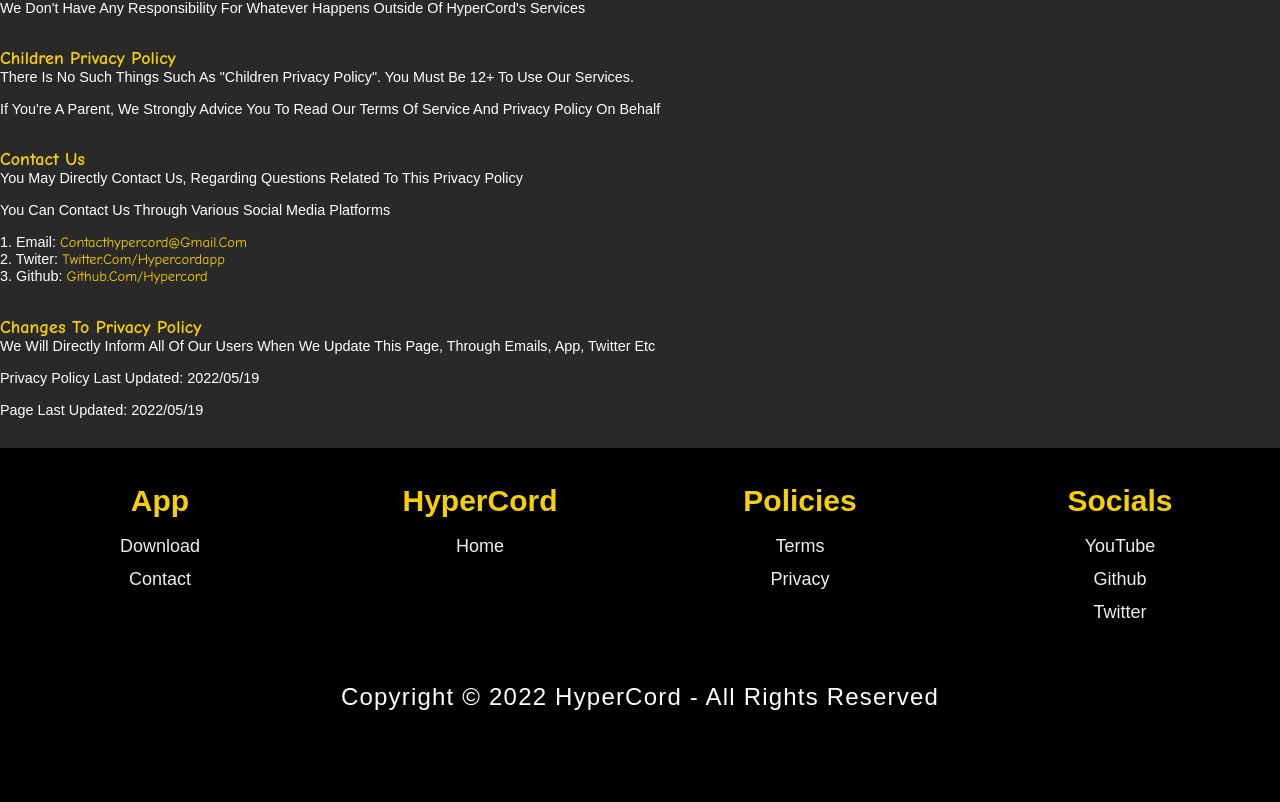
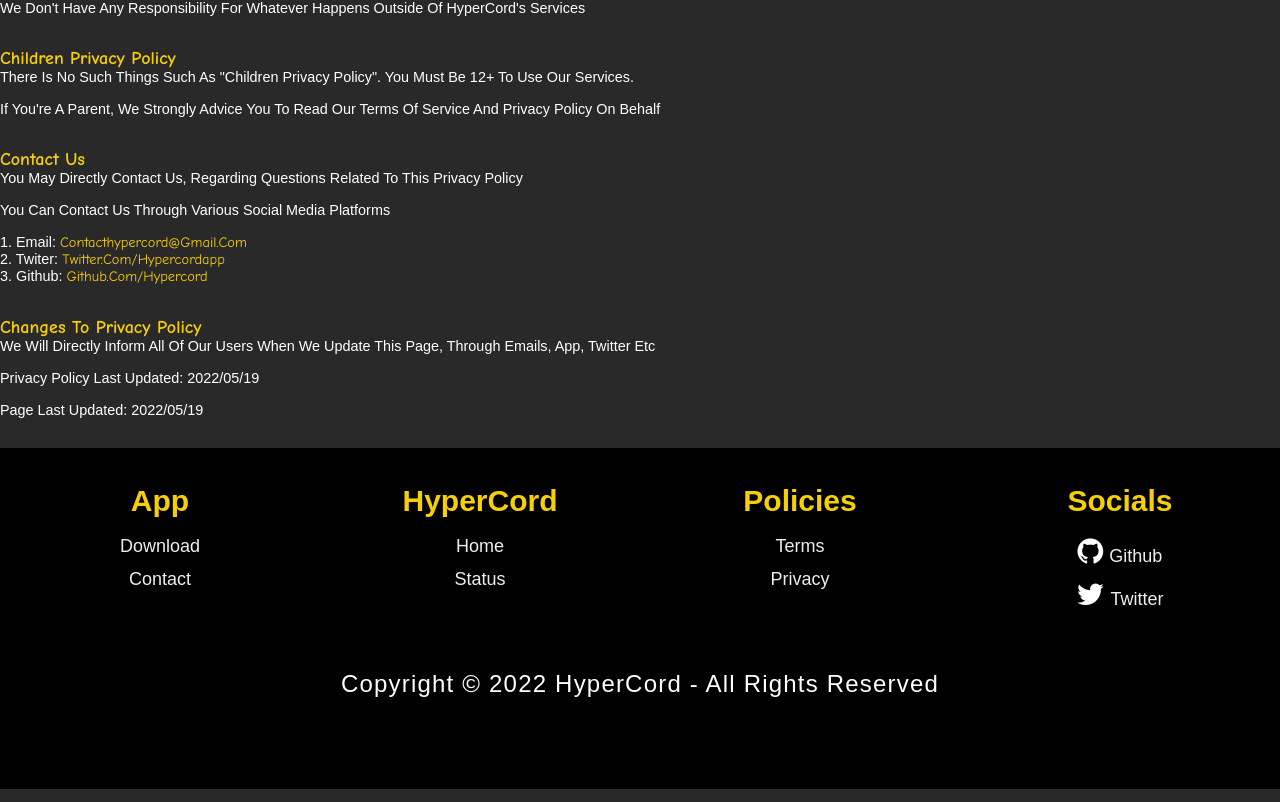
Before and after one commit to HyperCord/hypercord.github.io, a plain HTML site: page privacy.html in a window 1280 px wide. Shown: the part 806-1608 px from the top of the page. Drawn offline with Linux system fonts and the light colour scheme; grey boxes are pictures that could not be loaded; a script that the page names is missing.

Commit message:
updated scroll bar and footer

```diff
--- a/CSS/policies.css
+++ b/CSS/policies.css
@@ -4,6 +4,27 @@
     --yellow:#f6cf04;
     --gradient:linear-gradient(90deg, var(--yellow), var(--yellow));
 }
+
+::-webkit-scrollbar {
+    width: 8px;
+  }
+
+  /* Track */
+  ::-webkit-scrollbar-track {
+    background: #f1f1f1;
+  }
+
+  /* Handle */
+  ::-webkit-scrollbar-thumb {
+    background: #f6cf04;
+    border-radius: 50px;
+    border-radius: 10px;
+  }
+
+  /* Handle on hover */
+  ::-webkit-scrollbar-thumb:hover {
+    background: #f6cf04;
+  }
 
 *{
     font-family: 'Poppins', sans-serif;
--- a/CSS/style.css
+++ b/CSS/style.css
@@ -4,6 +4,27 @@
     --yellow:#f6cf04;
     --gradient:linear-gradient(90deg, var(--yellow), var(--yellow));
 }
+
+::-webkit-scrollbar {
+    width: 8px;
+  }
+
+  /* Track */
+  ::-webkit-scrollbar-track {
+    background: #f1f1f1;
+  }
+
+  /* Handle */
+  ::-webkit-scrollbar-thumb {
+    background: #f6cf04;
+    border-radius: 50px;
+    border-radius: 10px;
+  }
+
+  /* Handle on hover */
+  ::-webkit-scrollbar-thumb:hover {
+    background: #f6cf04;
+  }
 
 *{
     font-family: 'Poppins', sans-serif;
--- a/privacy.html
+++ b/privacy.html
@@ -9,6 +9,7 @@
     <meta content="#f6cf04" data-react-helmet="true" name="theme-color">
     <meta property="twitter:url " content="https://hypercord.github.io/privacy">
     <meta property="twitter:title" content="HyperCord">
+    <link rel="stylesheet" href="https://cdnjs.cloudflare.com/ajax/libs/font-awesome/4.7.0/css/font-awesome.min.css">
     <meta property="twitter:image" content="https://hypercord.github.io/Assets/hypercord.png">
     <meta property="twitter:description" content="Privacy Policy for HyperCord Application">
     <script src="https://hypercord.instatus.com/widget/script.js"></script>
@@ -127,6 +128,7 @@
         <div class="box">
             <h3>HyperCord</h3>
             <a href="/index">Home</a>
+            <a href="https://hypercord.instatus.com">Status</a>
         </div>
         <div class="box">
             <h3>Policies</h3>
@@ -137,13 +139,10 @@
         <div class="box">
             <h3>Socials</h3>
             <div class="info">
-                <a href="https://www.youtube.com/channel/UCxtAp99OigBxCDqPObGAciA">YouTube</a>
+                <a href="https://github.com/HyperCord"><i class="fa fa-github"></i>Github</a>
             </div>
             <div class="info">
-                <a href="https://github.com/HyperCord">Github</a>
-            </div>
-            <div class="info">
-            <a href="https://twitter.com/HyperCordApp">Twitter</a>
+            <a href="https://twitter.com/HyperCordApp"><i class="fa fa-twitter"></i>Twitter</a>
             </div>
         </div>
 
```
Also changed, not shown: index.html (+3 -5 lines), terms.html (+5 -3 lines).
